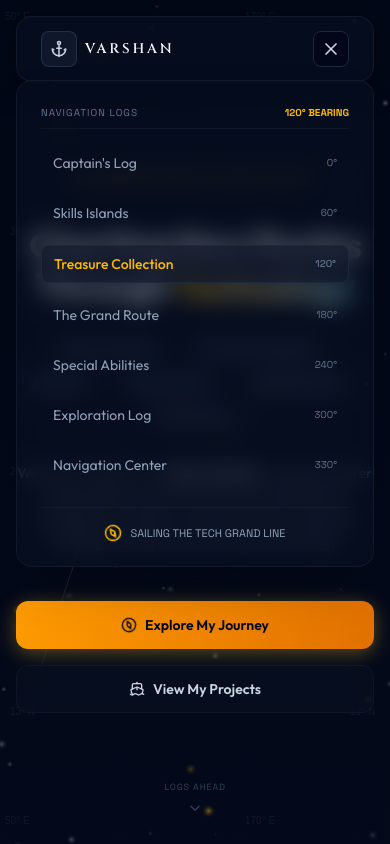
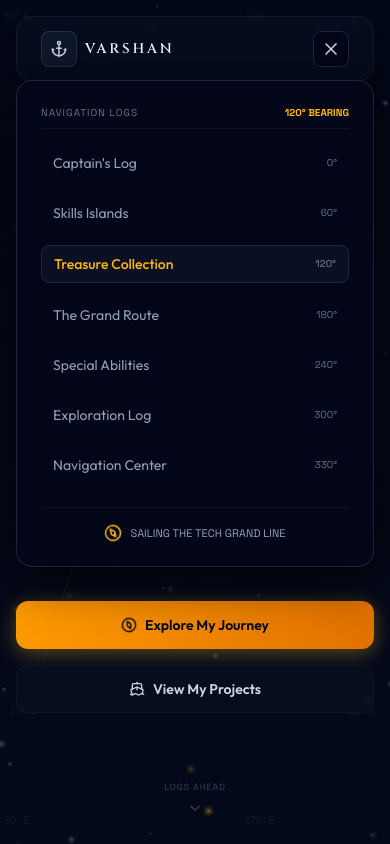
Before and after one commit to Shree-varshan-430/Portfolio, a Next.js app: page / in a window 390 px wide. Both pictures are taken after a click on the button 331 px from the left and 49 px from the top of the page. Shown: the top 844 px of the page. Built offline with nearby package versions, Linux system fonts and the light colour scheme.

Commit message:
Make mobile navigation menu background solid opaque to prevent text clashing

```diff
--- a/src/components/NavigationMap.tsx
+++ b/src/components/NavigationMap.tsx
@@ -130,9 +130,9 @@ export default function NavigationMap() {
         </button>
       </nav>
 
-      {/* Mobile Drawer (Glassmorphic Slide-Down) */}
+      {/* Mobile Drawer (Opaque Solid Background to prevent background text clashing) */}
       {mobileMenuOpen && (
-        <div className="lg:hidden absolute top-20 left-4 right-4 p-6 glass-panel rounded-2xl border border-slate-800/80 shadow-2xl flex flex-col gap-4 animate-in fade-in slide-in-from-top-4 duration-300">
+        <div className="lg:hidden absolute top-20 left-4 right-4 p-6 bg-slate-950 border border-slate-800/90 shadow-[0_10px_50px_rgba(0,0,0,0.8)] rounded-2xl flex flex-col gap-4 animate-in fade-in slide-in-from-top-4 duration-300">
           <div className="flex justify-between items-center pb-2 border-b border-slate-800/40">
             <span className="text-[10px] font-mono text-slate-500 uppercase tracking-widest">Navigation Logs</span>
             <span className="text-[10px] font-mono text-amber-400 font-bold">{compassAngle}° BEARING</span>
```
